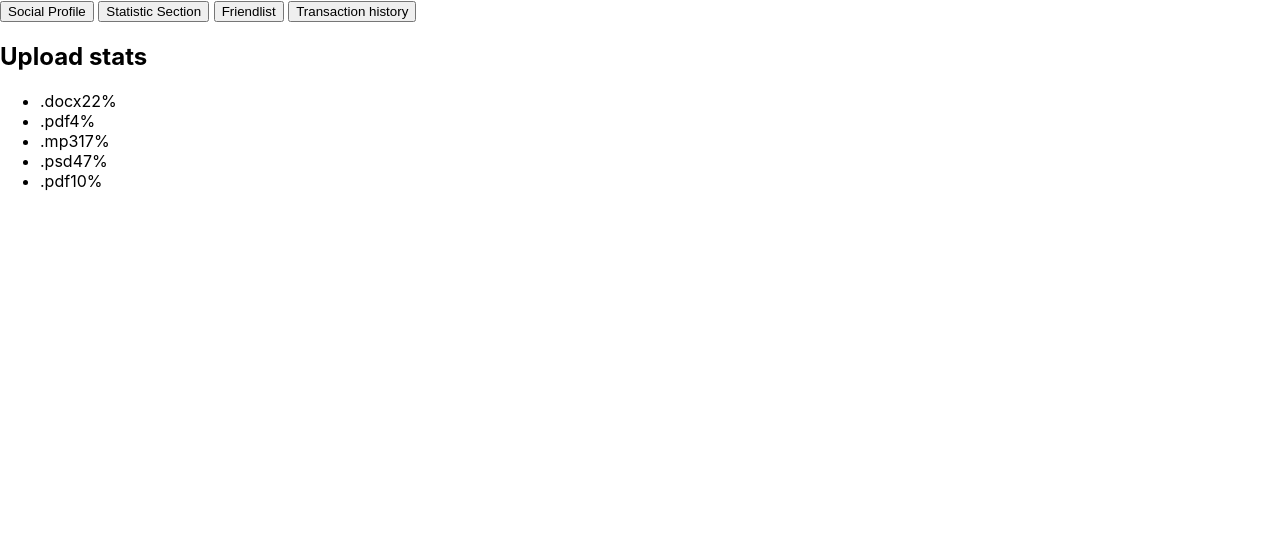
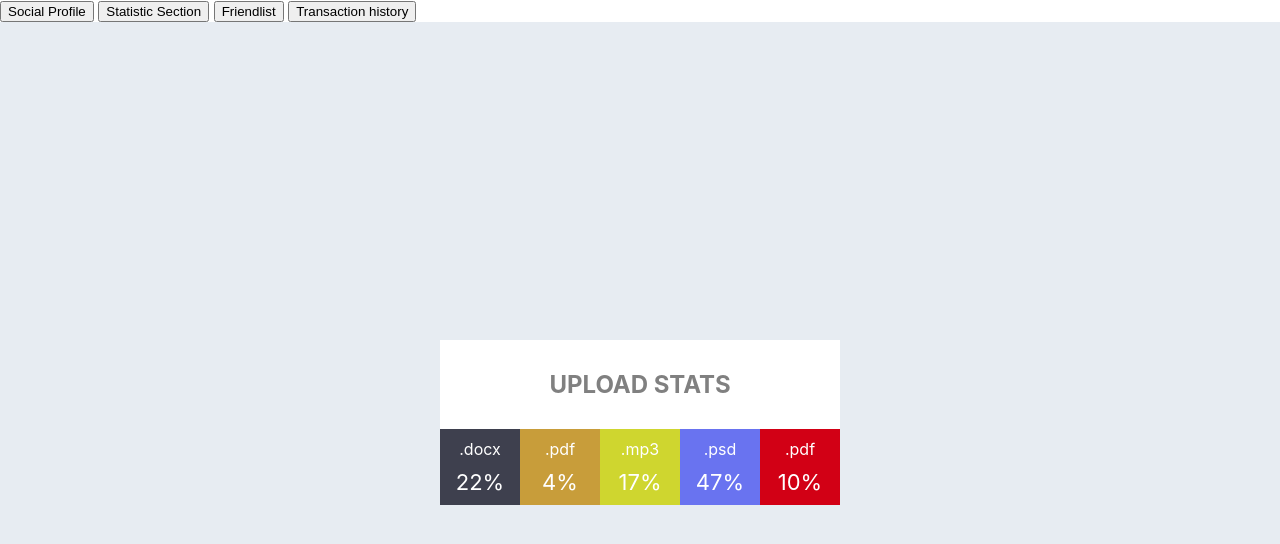
Before and after one commit to IhorKozloff/goit-react-hw-01-components, a React (Create React App) app: page / in a window 1280 px wide. Both pictures are taken after a click on the button "Statistic Section". Shown: the top 544 px of the page. Built offline with nearby package versions, Linux system fonts and the light colour scheme.

Commit message:
1-3 сделано полностью

```diff
--- a/src/components/Statistics/statistics.jsx
+++ b/src/components/Statistics/statistics.jsx
@@ -1,20 +1,33 @@
 import PropTypes from "prop-types";
+import { StatisticsSection, SectionTittle, StatisticList, StatisticListItem, PercentValue } from "./statistics.styled";
+
+function getRandomColor() {
+  const letters = '0123456789ABCDEF';
+  let color = '#';
+  for (var i = 0; i < 6; i++) {
+      color += letters[Math.floor(Math.random() * 16)];
+  }
+  return color;
+}
 
 export const Statistic = ({statsData}) =>
-(<section className="statistics">
-  <h2 className="title">Upload stats</h2>
+(<StatisticsSection className="statistics">
+  <SectionTittle className="title">Upload stats</SectionTittle>
 
-  <ul className="stat-list">
-      {statsData.map(({id, label, percentage})=> (
-          <li key={id} className="item">
-          <span className="label">{label}</span>
-          <span className="percentage">{percentage}%</span>
-        </li>
-      ))}
+  <StatisticList className="stat-list">
+      {statsData.map(({id, label, percentage})=> {
+
+        return ((
+           <StatisticListItem key={id} className="item" style={{backgroundColor: getRandomColor()}}>
+             <span className="label">{label}</span>
+             <PercentValue className="percentage">{percentage}%</PercentValue>
+           </StatisticListItem>
+         ))
+      })}
 
 
-  </ul>
-</section>);
+  </StatisticList>
+</StatisticsSection>);
 
 
 Statistic.propTypes = {
--- /dev/null
+++ b/src/components/Statistics/statistics.styled.jsx
@@ -0,0 +1,37 @@
+import styled from '@emotion/styled';
+
+
+export const StatisticsSection = styled.section`
+    width: 400px;
+    background-color: #fff;
+    padding-top: 30px;
+`;
+export const SectionTittle = styled.h2`
+    text-align: center;
+    margin: 0 0 30px 0;
+    padding: 0;
+    text-transform: uppercase;
+    color: gray;
+`;
+export const StatisticList = styled.ul`
+    list-style: none;
+    display: flex;
+    align-items: center;
+    justify-content: space-between;
+    margin: 0;
+    padding: 0;
+`;
+export const StatisticListItem = styled.li`
+    span {
+        display: block;
+        text-align: center;
+        color: #fff;
+    }
+    padding: 10px 5px;
+    flex-basis: 50px;
+    flex-grow: 1;
+`;
+export const PercentValue = styled.span`
+   font-size: 22px;
+   margin-top: 10px;
+`;
--- a/src/components/TransactionsHistory/transactions-history.jsx
+++ b/src/components/TransactionsHistory/transactions-history.jsx
@@ -1,6 +1,6 @@
 export const TransactionHistory = ({items}) =>
 (
-    <table class="transaction-history">
+    <table className="transaction-history">
         <thead>
             <tr>
                 <th>Type</th>
--- a/src/index.js
+++ b/src/index.js
@@ -59,9 +59,10 @@ refs.btnHwt1El.addEventListener('click', onbtnHwt1);
 
 ///// 2 ////////
 function onbtnHwt2 () {
-  ReactDOM.render(<Statistic
-    statsData={data}
-  />, refs.root);
+  ReactDOM.render(
+  <Main>
+    <Statistic statsData={data}/>
+  </Main>, refs.root);
 };
 
 refs.btnHwt2El.addEventListener('click', onbtnHwt2);
@@ -70,9 +71,10 @@ refs.btnHwt2El.addEventListener('click', onbtnHwt2);
 
 ///// 3 ////////
 function onbtnHwt3 () {
-  ReactDOM.render(<FriendList
-    friends={friendsData}
-  />, refs.root);
+  ReactDOM.render(
+  <Main>
+    <FriendList friends={friendsData}/>
+  </Main>, refs.root);
 };
 
 refs.btnHwt3El.addEventListener('click', onbtnHwt3);
```
